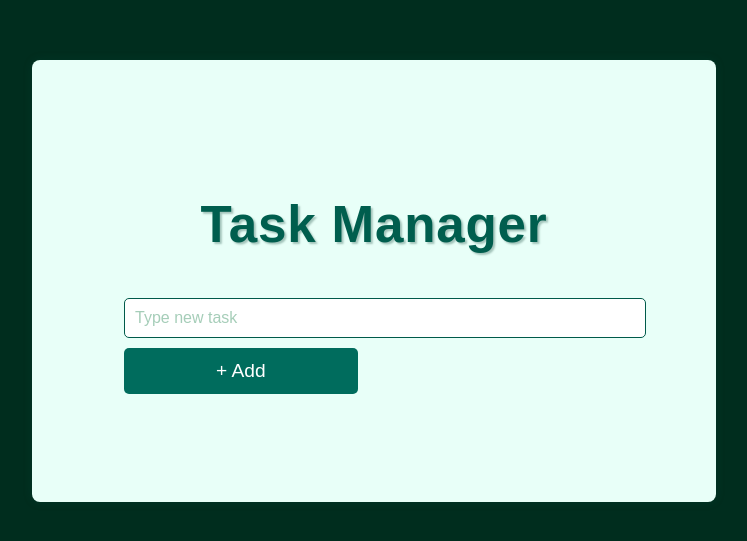
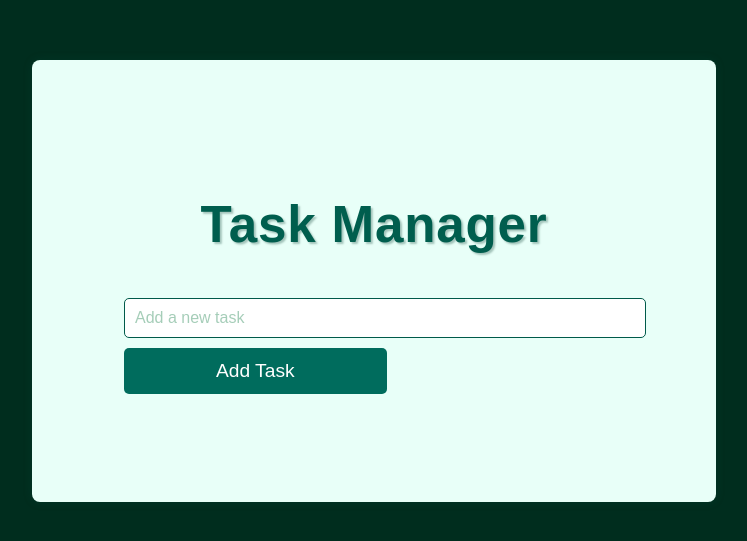
Before and after one commit to Julia-19/TaskManager_MinorProject, a plain HTML site: page TaskManagerApp/index.html in a window 1280 px wide. Shown: the part 127-668 px from the top of the page, without its empty margins (266-1013 px from the left). Drawn offline with Linux system fonts and the light colour scheme; no server answers.

Commit message:
Update index.html

```diff
--- a/TaskManagerApp/index.html
+++ b/TaskManagerApp/index.html
@@ -9,8 +9,8 @@
 <body>
     <div class="container">
         <h1>Task Manager</h1>
-        <input type="text" id="taskInput" placeholder="Type new task">
-        <button onclick="addTask()">+ Add</button>
+        <input type="text" id="taskInput" placeholder="Add a new task">
+        <button id="addButton" onclick="addOrUpdateTask()">Add Task</button>
         <ul id="taskList"></ul>
     </div>
     <script src="script.js"></script>
```
